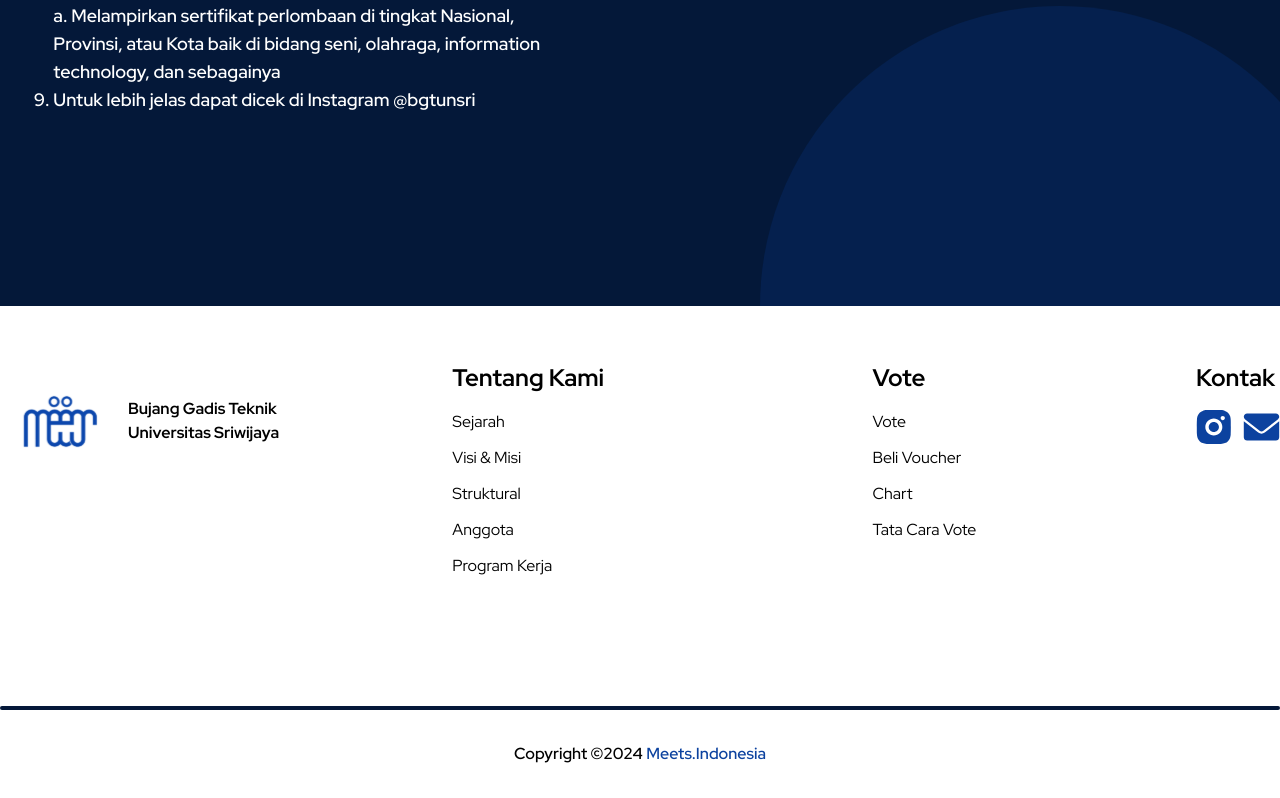
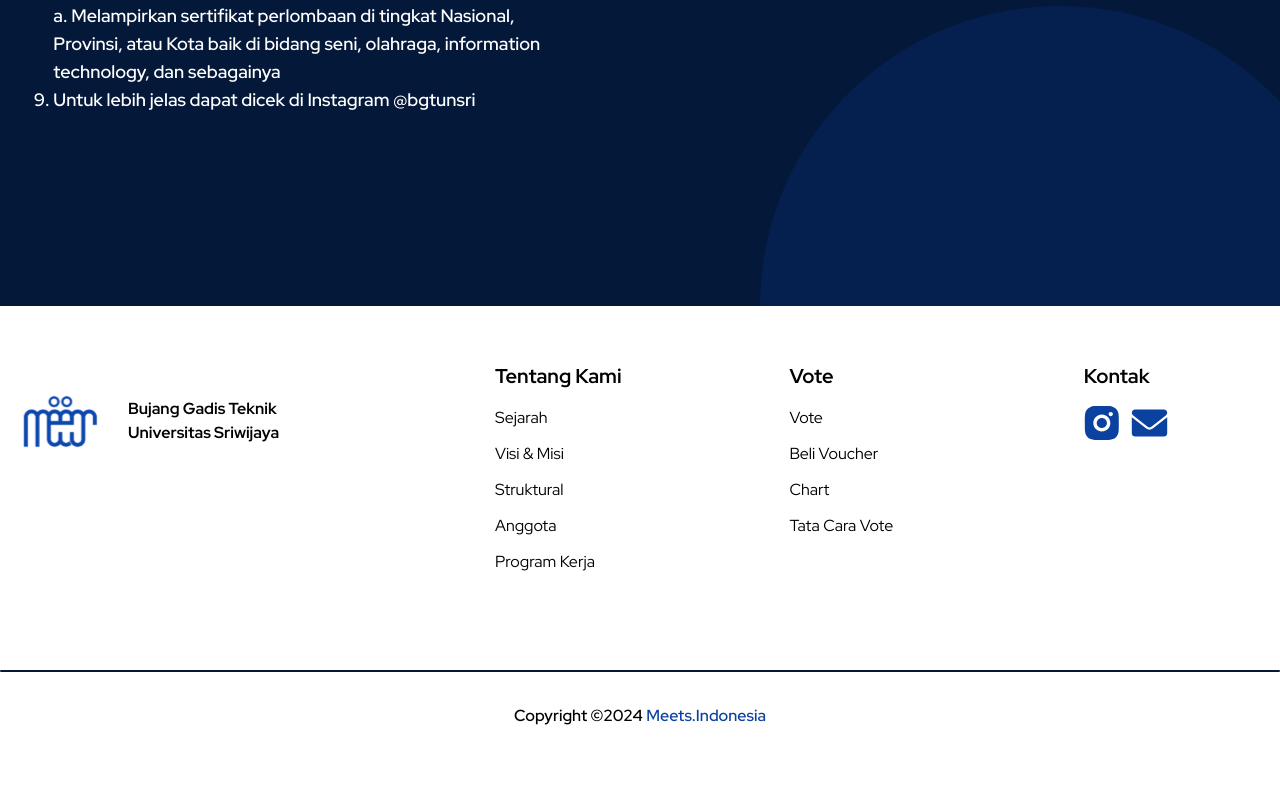
Before and after one commit to KevinNaserwan/Bujang-Gadis-CMS, a Next.js app: page / in a window 1280 px wide. Shown: the part 3652-4450 px from the top of the page. After the commit the page ends 4412 px from the top, so only its background shows below. Built offline with nearby package versions, Linux system fonts and the light colour scheme.

Commit message:
Feat: adjust footer component

```diff
--- a/src/components/footer.tsx
+++ b/src/components/footer.tsx
@@ -16,45 +16,46 @@ export default function Footer() {
               Bujang Gadis Teknik Universitas Sriwijaya
             </p>
           </div>
+          <div className=" flex flex-wrap justify-between">
+            <div className="w-2/12">
+              <h3 className=" text-xl font-bold text-black">Tentang Kami</h3>
+              <div className=" pt-4 flex flex-wrap  gap-3">
                 <div>
-            <h3 className=" text-2xl font-bold text-black">Tentang Kami</h3>
-            <div className=" pt-4 flex flex-wrap w-4/12 gap-3">
-              <div>
-                <a href="">Sejarah</a>
+                  <a href="" className=" hover:underline">Sejarah</a>
                 </div>
                 <div>
-                <a href="">Visi & Misi</a>
+                  <a href="" className=" hover:underline">Visi & Misi</a>
                 </div>
                 <div>
-                <a href="">Struktural</a>
+                  <a href="" className=" hover:underline">Struktural</a>
                 </div>
                 <div>
-                <a href="">Anggota</a>
+                  <a href="" className=" hover:underline">Anggota</a>
                 </div>
                 <div>
-                <a href="">Program Kerja</a>
+                  <a href="" className=" hover:underline">Program Kerja</a>
                 </div>
               </div>
             </div>
+            <div className="w-2/12">
+              <h3 className=" text-xl font-bold text-black">Vote</h3>
+              <div className=" pt-4 flex flex-wrap gap-3">
                 <div>
-            <h3 className=" text-2xl font-bold text-black">Vote</h3>
-            <div className=" pt-4 flex flex-wrap w-5/12 gap-3">
-              <div>
-                <a href="">Vote</a>
+                  <a href="" className=" hover:underline">Vote</a>
                 </div>
                 <div>
-                <a href="">Beli Voucher</a>
+                  <a href="" className=" hover:underline">Beli Voucher</a>
                 </div>
                 <div>
-                <a href="">Chart</a>
+                  <a href="" className=" hover:underline">Chart</a>
                 </div>
                 <div>
-                <a href="">Tata Cara Vote</a>
+                  <a href="" className=" hover:underline">Tata Cara Vote</a>
                 </div>
               </div>
             </div>
-          <div>
-            <h3 className=" text-2xl font-bold text-black">Kontak</h3>
+            <div className="w-3/12">
+              <h3 className=" text-xl font-bold text-black">Kontak</h3>
               <div className=" pt-4 flex flex-wrap gap-3 items-center">
                 <div>
                   <a href="">
@@ -79,8 +80,12 @@ export default function Footer() {
               </div>
             </div>
           </div>
-        <div className="h-1 bg-dark-color rounded-md mt-32"></div>
-        <h1 className=" text-center py-8 text-base font-semibold">Copyright ©2024<span className=" text-secondary-color"> Meets.Indonesia</span></h1>
+        </div>
+        <div className="h-[2px] bg-dark-color rounded-md mt-24"></div>
+        <h1 className=" text-center py-8 text-base font-semibold">
+          Copyright ©2024
+          <span className=" text-secondary-color"> Meets.Indonesia</span>
+        </h1>
       </div>
     </footer>
   );
```
Lines whose indentation alone changed are shown as unchanged.
